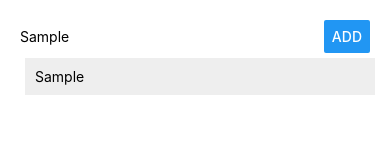
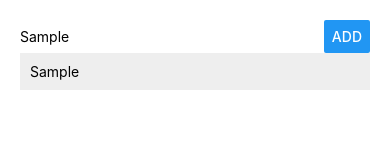
Before and after one commit to events-party-up/rn-course, a React Native app: screen / in a window 390 px wide. Both pictures are taken after typing "Sample" into the empty fields and a click on the button "ADD". Shown: the top 160 px of the page. Built offline with nearby package versions, Linux system fonts and the light colour scheme.

Commit message:
Listening to touch events

```diff
--- a/src/components/ListItem/ListItem.js
+++ b/src/components/ListItem/ListItem.js
@@ -1,17 +1,21 @@
 import React from 'react';
-import { View, Text, StyleSheet } from 'react-native';
+import { View, Text, StyleSheet, TouchableOpacity } from 'react-native';
+
 
 const listItem = (props) => (
-  <View style={styles.listItem}>
-    <Text>{props.placeName}</Text>
-  </View>
+  <TouchableOpacity onPress={props.onItemPressed}>
+    <View style={styles.listItem}>
+      <Text>{props.placeName}</Text>
+    </View>
+  </TouchableOpacity>
 );
+
 
 const styles = StyleSheet.create({
   listItem: {
     width: "100%",
     padding: 10,
-    margin: 5,
+    marginBottom: 5,
     backgroundColor: "#eee"
   }
 });
--- a/src/components/PlaceList/PlaceList.js
+++ b/src/components/PlaceList/PlaceList.js
@@ -4,7 +4,7 @@ import ListItem from '../ListItem/ListItem';
 
 const placeList = props => {
   const placesOutput = props.places.map((place, i) => (
-    <ListItem key={i} placeName={place} />
+    <ListItem key={i} placeName={place} onItemPressed={() => alert('pressed')}/>
   ));
 
   return (
```
